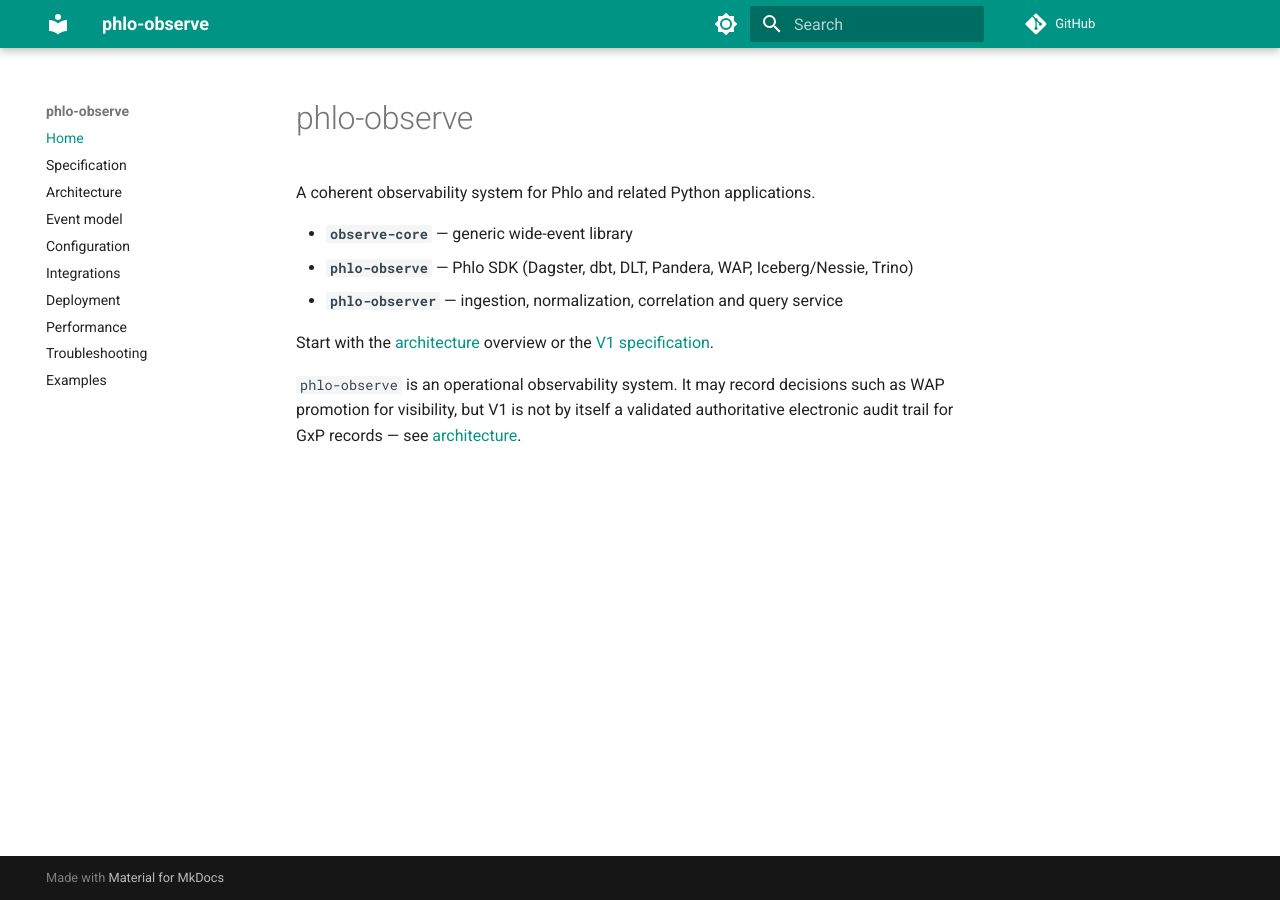
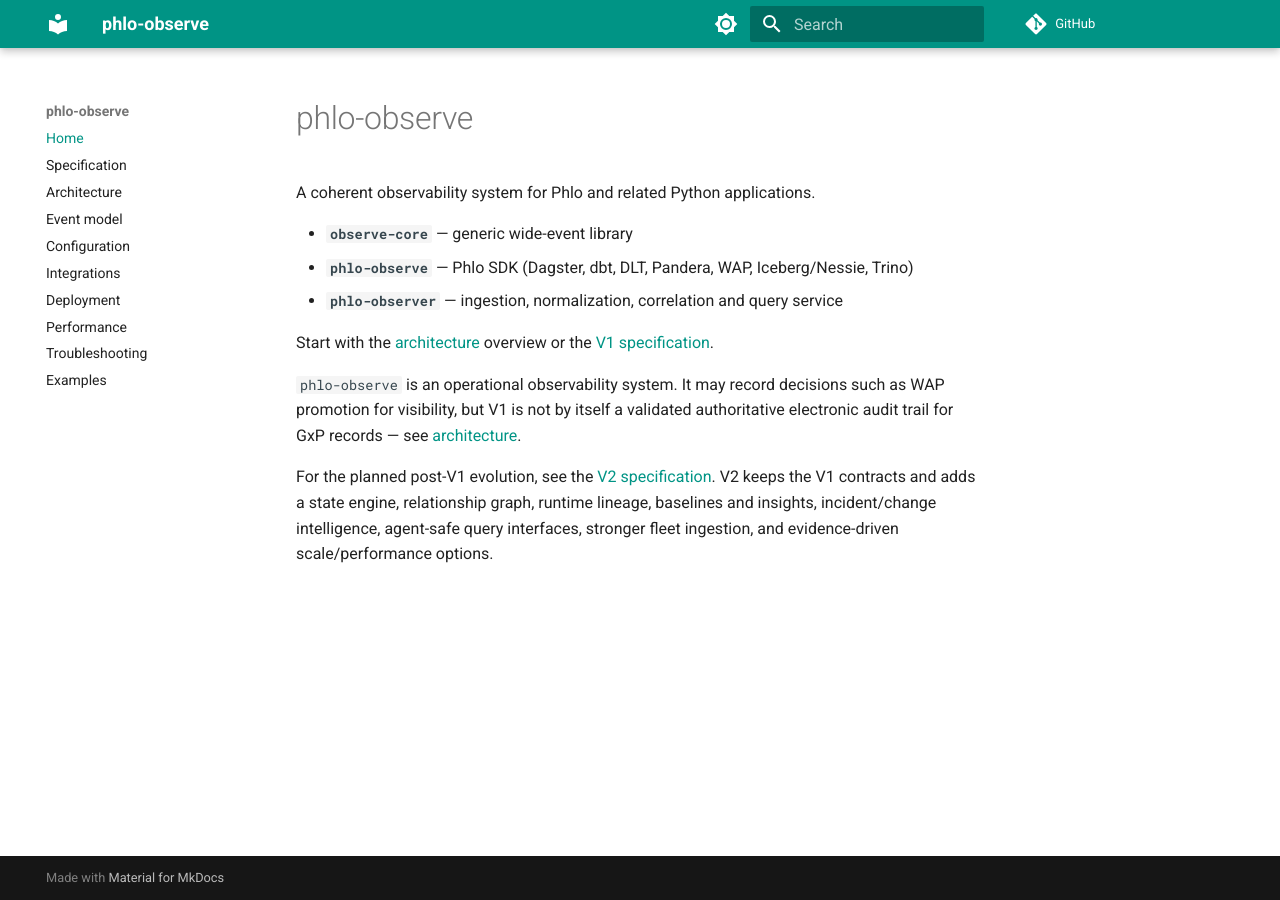
Before and after one commit to phlohouse/phlo-observe, an MkDocs documentation site: the page built from docs/index.md, in a window 1280 px wide. Built offline with MkDocs 1.6.1 and Material for MkDocs 9.7.7, drawn with Linux system fonts in a browser that asks for light colours; comment, search, counter and statistics services are not loaded.

Commit message:
docs: link V2 specification from documentation index

```diff
--- a/docs/index.md
+++ b/docs/index.md
@@ -13,3 +13,5 @@
 such as WAP promotion for visibility, but V1 is not by itself a validated
 authoritative electronic audit trail for GxP records — see
 [architecture](architecture.md#audit-versus-observability).
+
+For the planned post-V1 evolution, see the [V2 specification](V2_SPEC.md). V2 keeps the V1 contracts and adds a state engine, relationship graph, runtime lineage, baselines and insights, incident/change intelligence, agent-safe query interfaces, stronger fleet ingestion, and evidence-driven scale/performance options.
```
